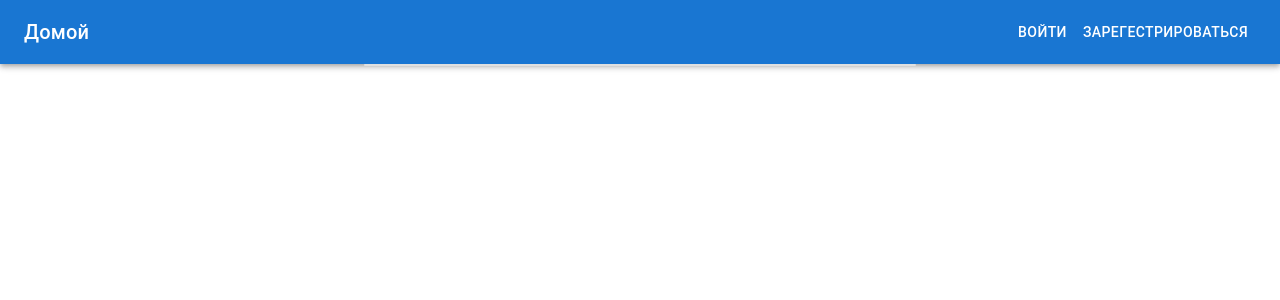
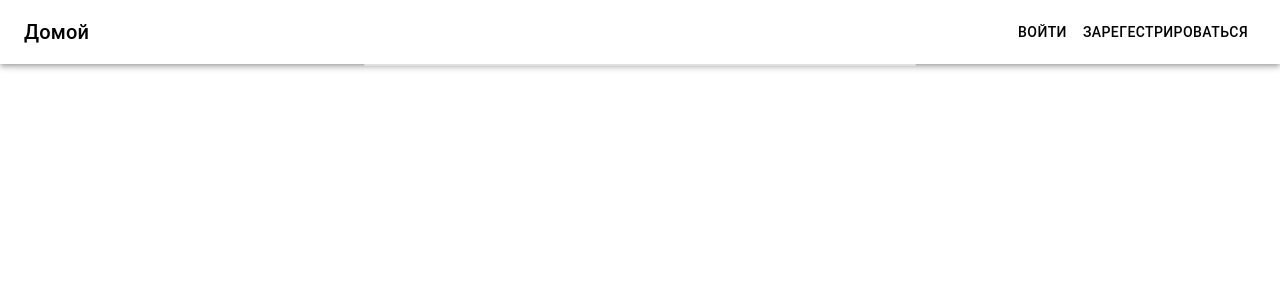
Before and after one commit to salavat876/rostelekom, a React (Create React App) app: page / in a window 1280 px wide. Shown: the top 300 px of the page. Built offline with nearby package versions, Linux system fonts and the light colour scheme.

Commit message:
stylenaV

```diff
--- a/package.json
+++ b/package.json
@@ -6,6 +6,7 @@
     "@emotion/react": "^11.4.1",
     "@emotion/styled": "^11.3.0",
     "@mui/material": "^5.0.3",
+    "@mui/styles": "^5.0.1",
     "@testing-library/jest-dom": "^5.11.4",
     "@testing-library/react": "^11.1.0",
     "@testing-library/user-event": "^12.1.10",
--- a/src/components/Navbar.js
+++ b/src/components/Navbar.js
@@ -4,12 +4,22 @@ import Box from '@mui/material/Box';
 import Toolbar from '@mui/material/Toolbar';
 import Typography from '@mui/material/Typography';
 import Button from '@mui/material/Button';
+import { makeStyles } from '@mui/styles';
+
+const useStyles = makeStyles({
+  toolbar: {
+    backgroundColor: "white",
+    color: 'Black',
+
+  },
+});
 
 export default function NavBar() {
+  const classes = useStyles();
   return (
     <Box sx={{ flexGrow: 1 }}>
-      <AppBar position="static">
-        <Toolbar>
+      <AppBar position="static" >
+        <Toolbar className={classes.toolbar}>
           <Typography variant="h6" component="div" sx={{ flexGrow: 1 }}>
             Домой
           </Typography>
```
Also changed, not shown: 1 other file (tests, documents, lock files or other folders).
